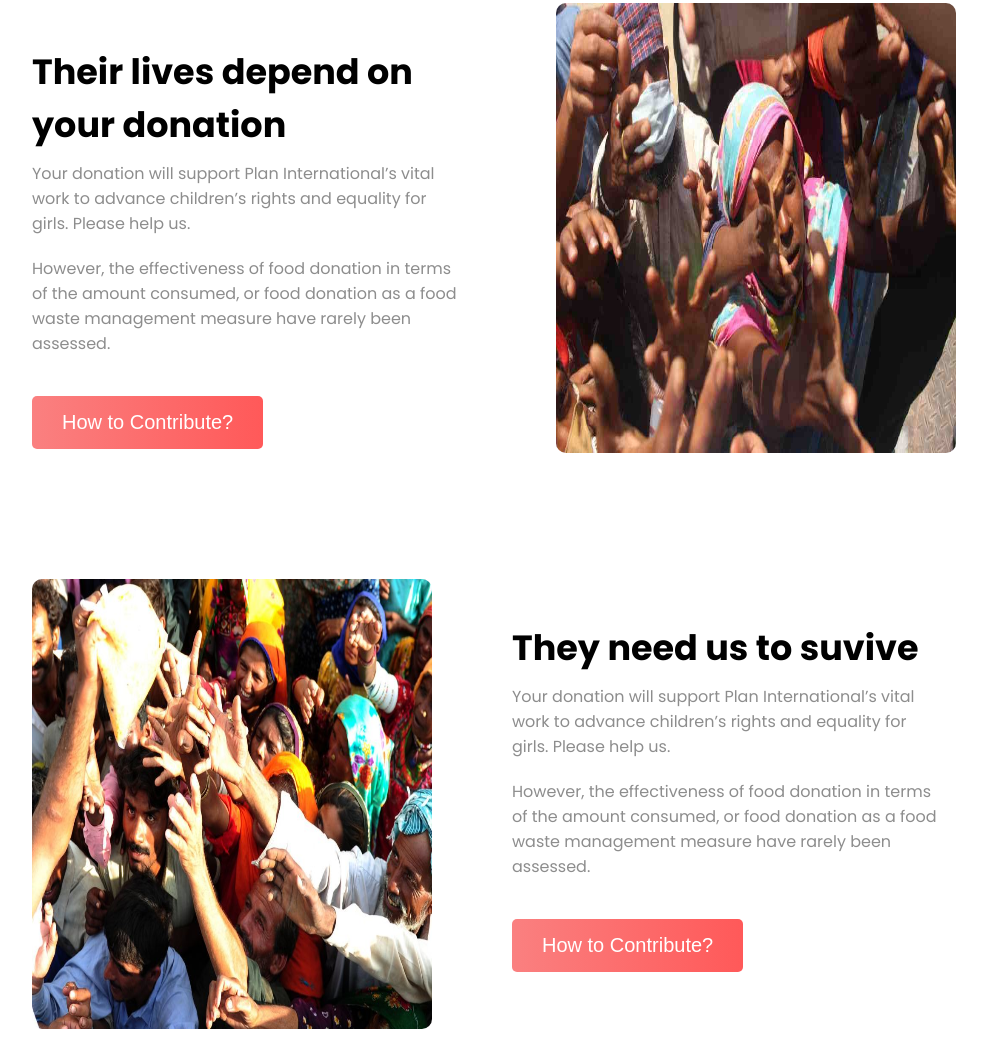
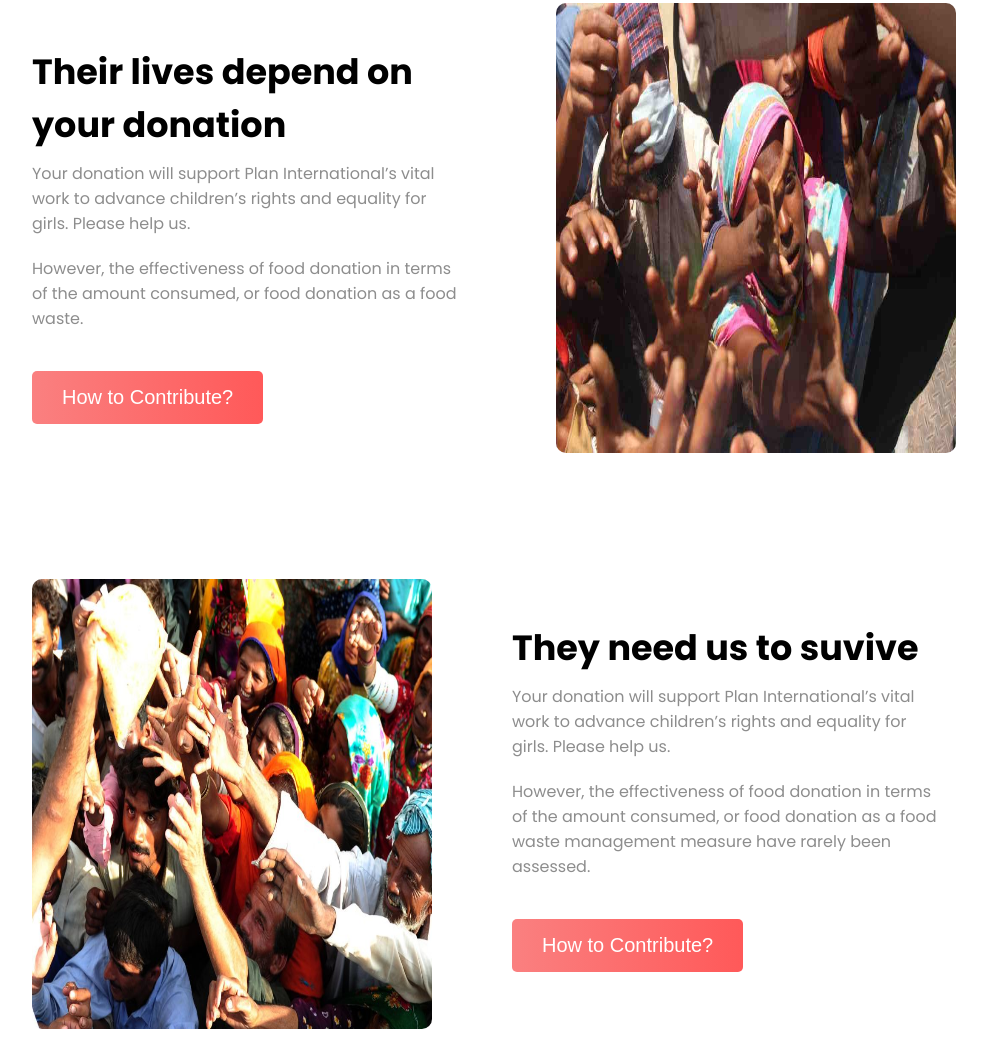
Before and after one commit to Md-Tohin/donate-project, a plain HTML site: page index.html in a window 1280 px wide. Shown: the part 1902-2948 px from the top of the page, without its empty margins (146-1133 px from the left). Drawn offline with Linux system fonts and the light colour scheme.

Commit message:
Donation Project1

```diff
--- a/index.html
+++ b/index.html
@@ -93,7 +93,7 @@
             <h1>Their lives depend on
                 your donation</h1>
             <p>Your donation will support Plan International’s vital work to advance children’s rights and equality for girls. Please help us.</p>
-            <p>However, the effectiveness of food donation in terms of the amount consumed, or food donation as a food waste management measure have rarely been assessed.</p>
+            <p>However, the effectiveness of food donation in terms of the amount consumed, or food donation as a food waste.</p>
                 <button class="btn" >How to Contribute?</button>
         </div>
         <div class="blog-image clearfix">
```
